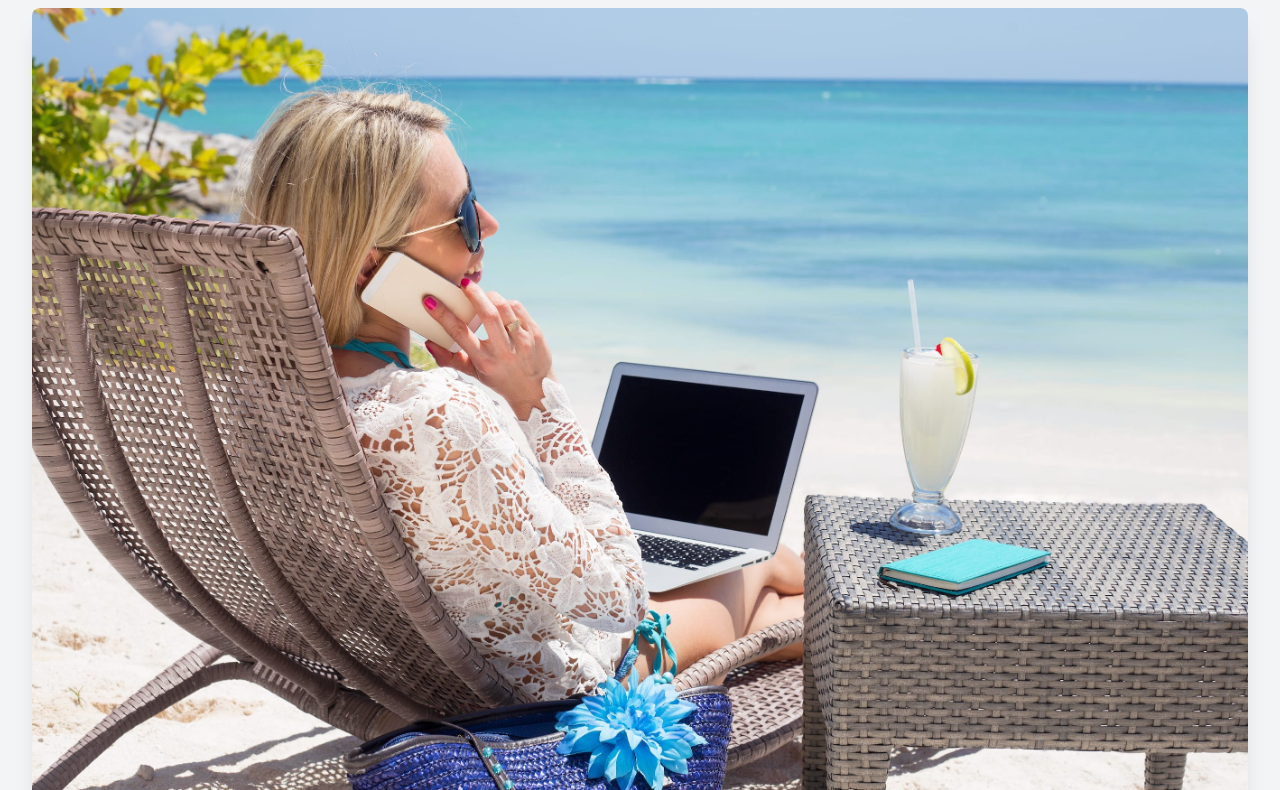
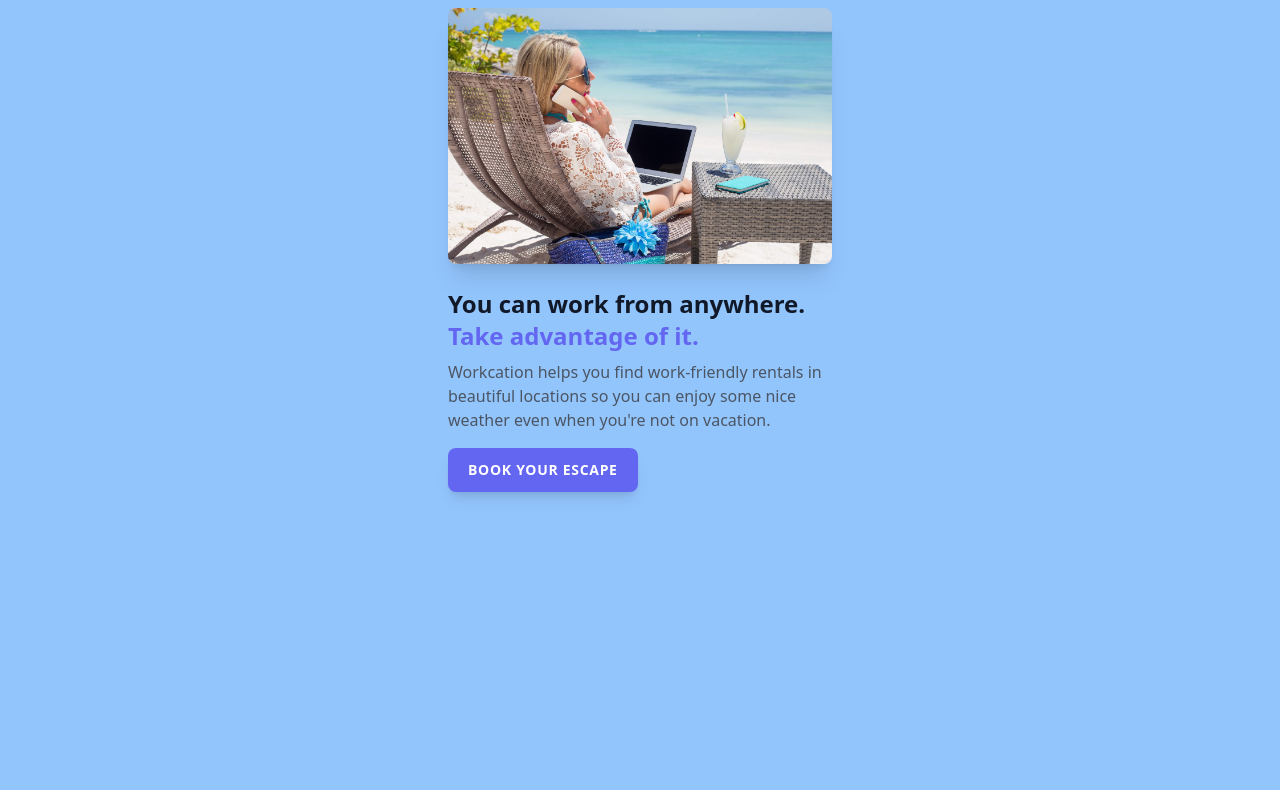
Before and after one commit to remotelyqueued/tailwindcss, a website: page src/index.html in a window 1280 px wide. Shown: the part 104-894 px from the top of the page. After the commit the page ends 800 px from the top, so only its background shows below. Drawn offline with nearby package versions, Linux system fonts and the light colour scheme; files that its build step writes are made by us from their sources; a web font is replaced by a local one.

Commit message:
Background changes color at breakpoints

```diff
--- a/src/index.html
+++ b/src/index.html
@@ -13,9 +13,11 @@
         <link rel="stylesheet" href="https://rsms.me/inter/inter.css" />
         <!-- https://www.youtube.com/watch?v=hX1zUdj4Dw4&list=PL5f_mz_zU5eXWYDXHUDOLBE0scnuJofO0&index=4 -->
     </head>
-    <body class="bg-gray-100">
+    <body
+        class="bg-gray-100 sm:bg-yellow-300 md:bg-green-300 lg:bg-pink-300 xl:bg-blue-300 2xl:bg-red-300"
+    >
         <!-- if all mt-6 can replace with space-y-6 on parent -->
-        <div class="px-8 py-12">
+        <div class="mx-auto max-w-md px-8 py-12">
             <img class="h-10" src="../img/logo.svg" alt="Workcation" />
             <img
                 class="mt-6 rounded-lg shadow-xl"
```
